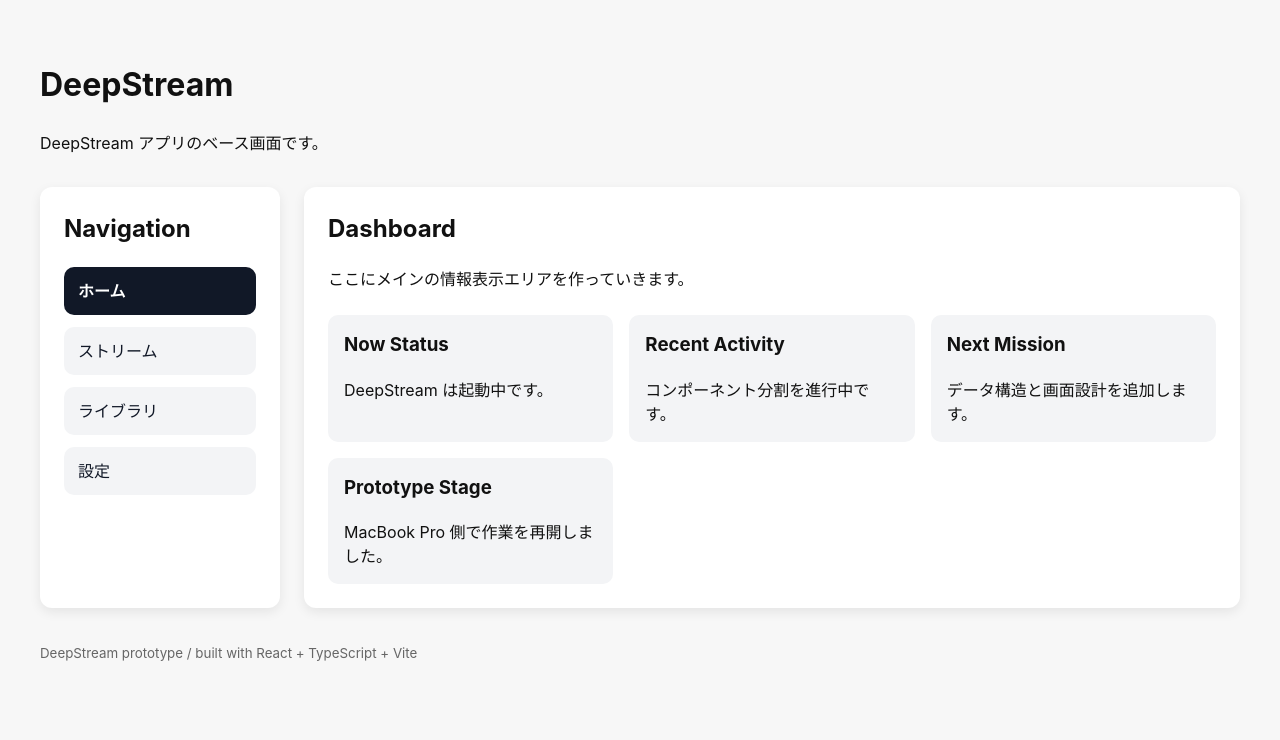
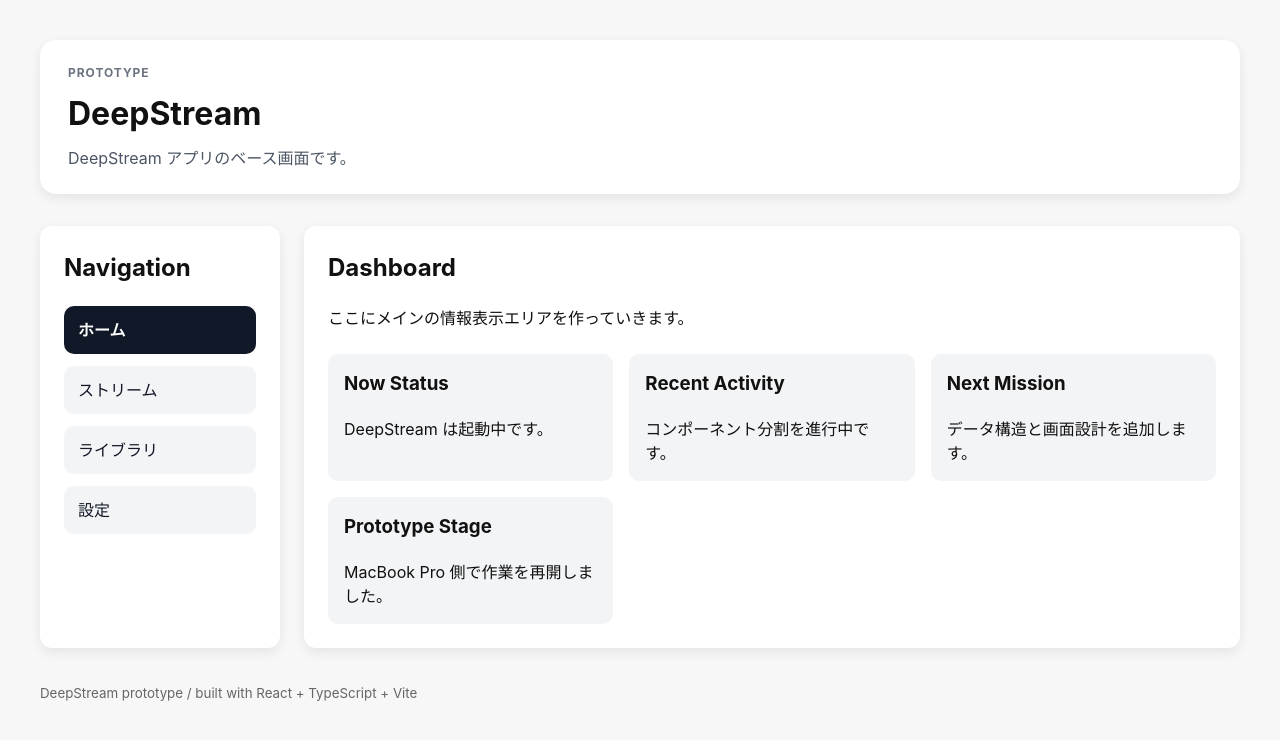
Before and after one commit to wwm001/deepstream, a React (Vite) app: page / in a window 1280 px wide. Shown: the top 740 px of the page. Built offline with nearby package versions, Linux system fonts and the light colour scheme.

Commit message:
Style header card

```diff
--- a/src/components/Header.tsx
+++ b/src/components/Header.tsx
@@ -2,9 +2,44 @@
 
 function Header() {
   return (
-    <header>
-      <h1>{appMeta.title}</h1>
-      <p>{appMeta.subtitle}</p>
+    <header
+      style={{
+        background: "#ffffff",
+        padding: "24px 28px",
+        borderRadius: "16px",
+        boxShadow: "0 4px 12px rgba(0, 0, 0, 0.08)",
+      }}
+    >
+      <p
+        style={{
+          margin: 0,
+          fontSize: "12px",
+          fontWeight: 700,
+          letterSpacing: "0.08em",
+          color: "#6b7280",
+          textTransform: "uppercase",
+        }}
+      >
+        Prototype
+      </p>
+
+      <h1
+        style={{
+          margin: "8px 0 0 0",
+          fontSize: "32px",
+        }}
+      >
+        {appMeta.title}
+      </h1>
+
+      <p
+        style={{
+          margin: "8px 0 0 0",
+          color: "#4b5563",
+        }}
+      >
+        {appMeta.subtitle}
+      </p>
     </header>
   );
 }
```
